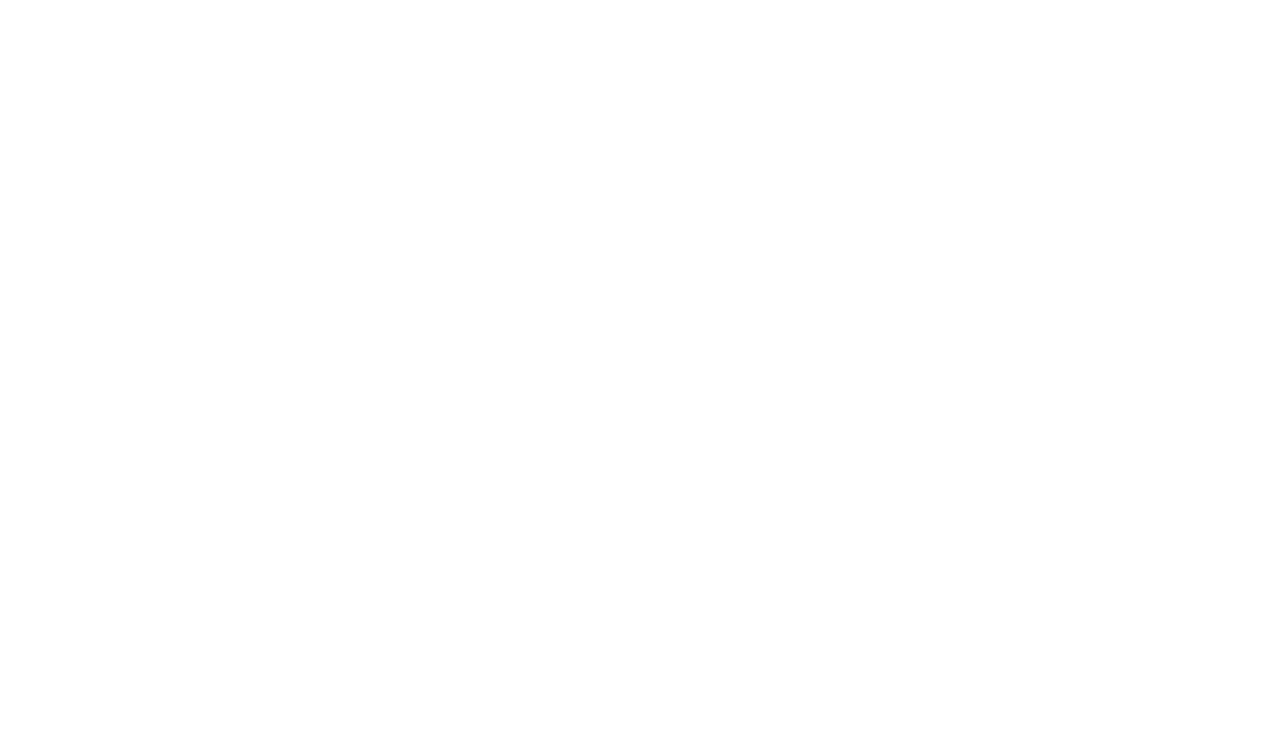
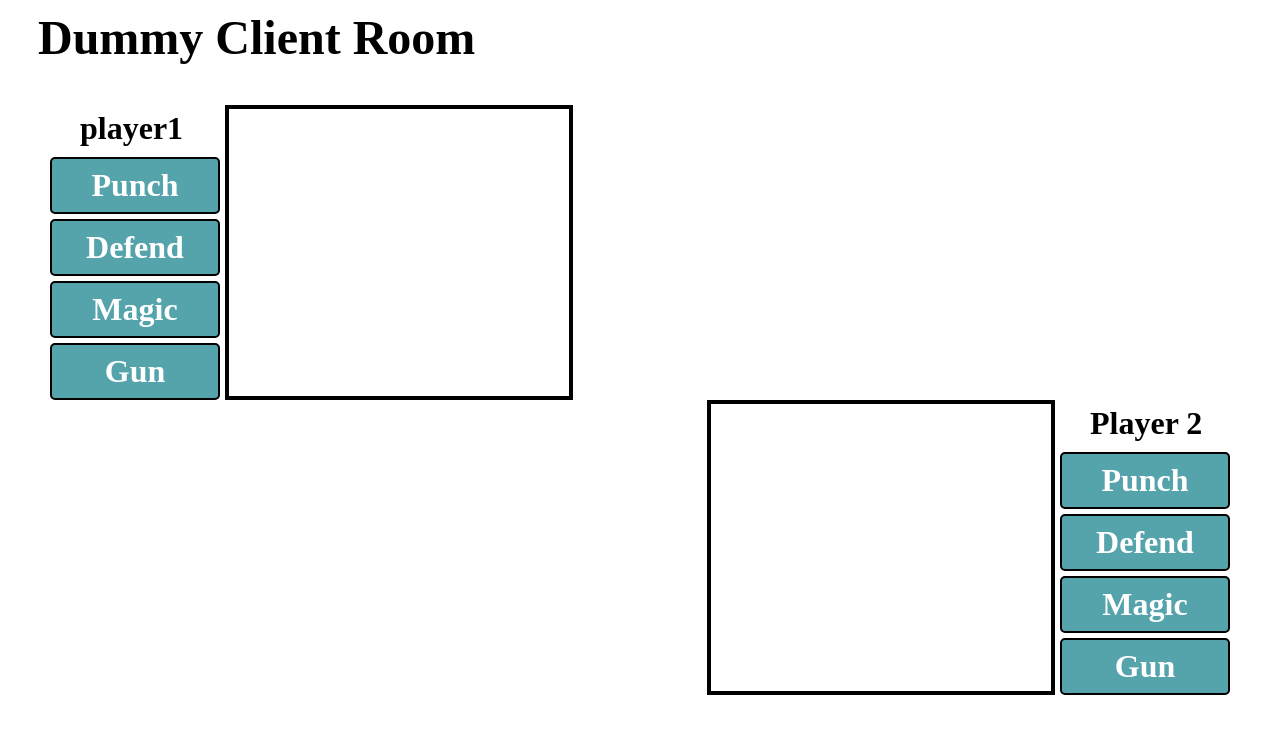
Before and after one commit to jbriones1/slock-dummy, a website: page room.html in a window 1280 px wide. Drawn offline with Linux system fonts and the light colour scheme.

Commit message:
modified static files

```diff
--- a/room.html
+++ b/room.html
@@ -2,11 +2,58 @@
 <html lang="en">
   <head>
     <meta charset="UTF-8">
-  <meta http-equiv="X-UA-Compatible" content="IE=edge">
     <meta name="viewport" content="width=device-width, initial-scale=1.0">
-  <title>Document</title>
+    <link rel="stylesheet" href="./style.css">
+    <title>Room</title>
   </head>
   <body>
+    <h2>Dummy Client Room</h2>
+<div>
+  <div id="container1">
+    <div>
+      <div id='buttonContainer'>
+        <p>player1</p>
+        <a href='javascript:void(0)' onclick=buttonClick1(event) class='myButton fakeButton'>
+        Punch
+        </a>
+        <a href='javascript:void(0)' onclick=buttonClick1(event) class='myButton fakeButton'>
+        Defend
+        </a>
+        <a href='javascript:void(0)' onclick=buttonClick1(event) class='myButton fakeButton'>
+        Magic
+        </a>
+        <a href='javascript:void(0)' onclick=buttonClick1(event) class='myButton fakeButton'>
+        Gun
+        </a>
+      </div>
+    </div>
+    <div id='result1'></div>
+  </div>
+</div>
 
+<div>
+  <div id="container2">
+    <div id='result2'></div>
+    <div>
+      <p>Player 2</p>
+      <div id='buttonContainer'>
+        <a href='javascript:void(0)' onclick=buttonClick2(event) class='myButton fakeButton'>
+        Punch
+        </a>
+        <a href='javascript:void(0)' onclick=buttonClick2(event) class='myButton fakeButton'>
+        Defend
+        </a>
+        <a href='javascript:void(0)' onclick=buttonClick2(event) class='myButton fakeButton'>
+        Magic
+        </a>
+        <a href='javascript:void(0)' onclick=buttonClick2(event) class='myButton fakeButton'>
+        Gun
+        </a>
+      </div>
+    </div>
+    </div>
+</div>
+
+    <script src="./scripts/room.js"></script>
   </body>
 </html>
--- a/scripts/room.js
+++ b/scripts/room.js
@@ -0,0 +1,9 @@
+const buttonClick1 = e => {
+	document.getElementById("result1").innerHTML =
+		e.target.innerText + " was clicked";
+};
+
+const buttonClick2 = e => {
+	document.getElementById("result2").innerHTML =
+		e.target.innerText + " was clicked";
+};
--- a/style.css
+++ b/style.css
@@ -0,0 +1,65 @@
+body {
+	background-color: white;
+	font-family: proxima nova;
+	font-size: 32px;
+	font-weight: 600;
+}
+
+h1,
+h2,
+p {
+	margin: 10px 10px 10px 30px;
+}
+
+.myButton {
+	width: 150px;
+	background-color: #55A3AB;
+	border: 2px solid black;
+	border-radius: 5px;
+	padding: 8px;
+	margin-bottom: 10px;
+	font-size: 32px;
+	color: white;
+	margin: 0 auto 5px auto;
+}
+
+.myButton:focus,
+.myButton:hover {
+	background-color: #DF807E;
+}
+
+.fakeButton {
+	text-align: center;
+	text-decoration: none;
+	display: block;
+}
+
+#container1 {
+    position: fixed;
+	display: flex;
+	margin-top: 50px;
+    top: 50px;
+    left: 50px;
+}
+
+#container2 {
+    position: fixed;
+    margin-bottom: 50px;
+	display: flex;
+	bottom: 50px;
+    right: 50px;
+}
+
+#result1 {
+	border: 4px solid black;
+	margin: 5px;
+	padding: 20px;
+	width: 300px;
+}
+
+#result2 {
+	border: 4px solid black;
+	margin: 5px;
+	padding: 20px;
+	width: 300px;
+}
```
Also changed, not shown: 1 other file. Lines whose indentation alone changed are shown as unchanged.
